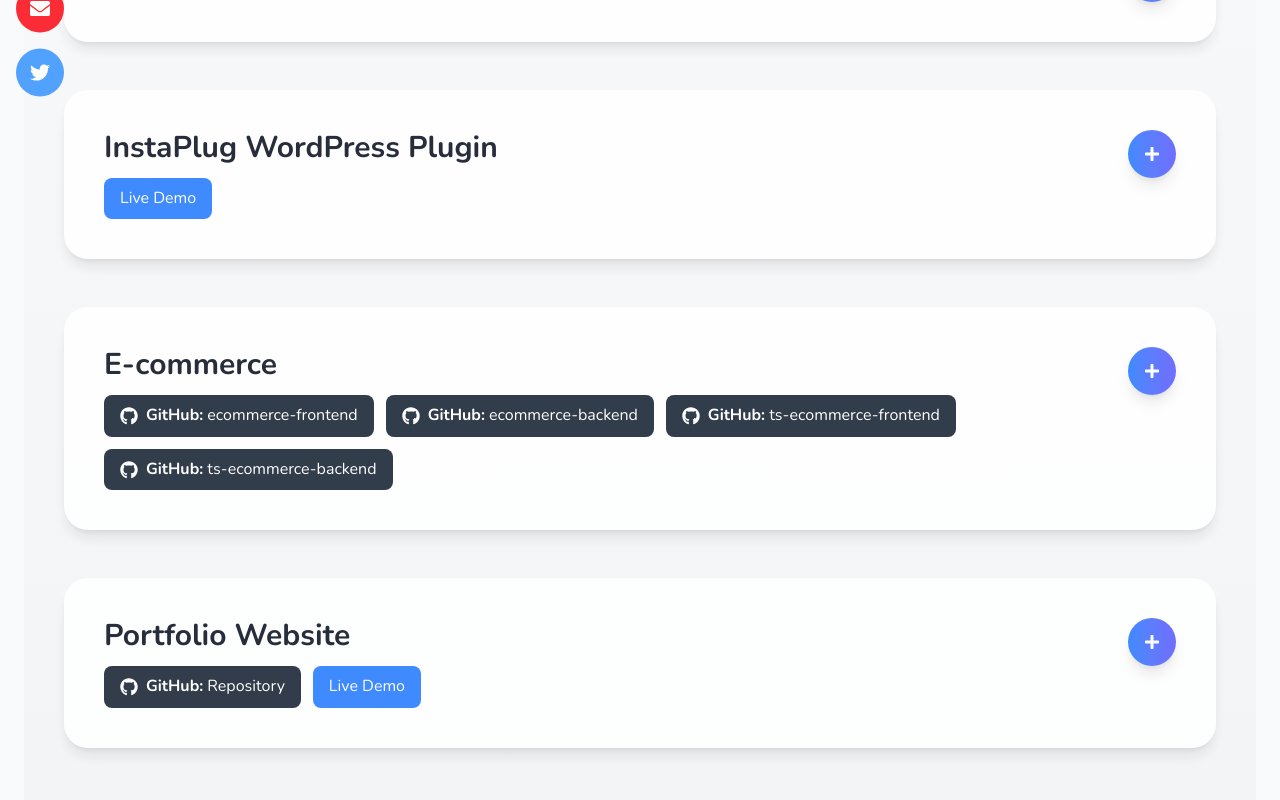
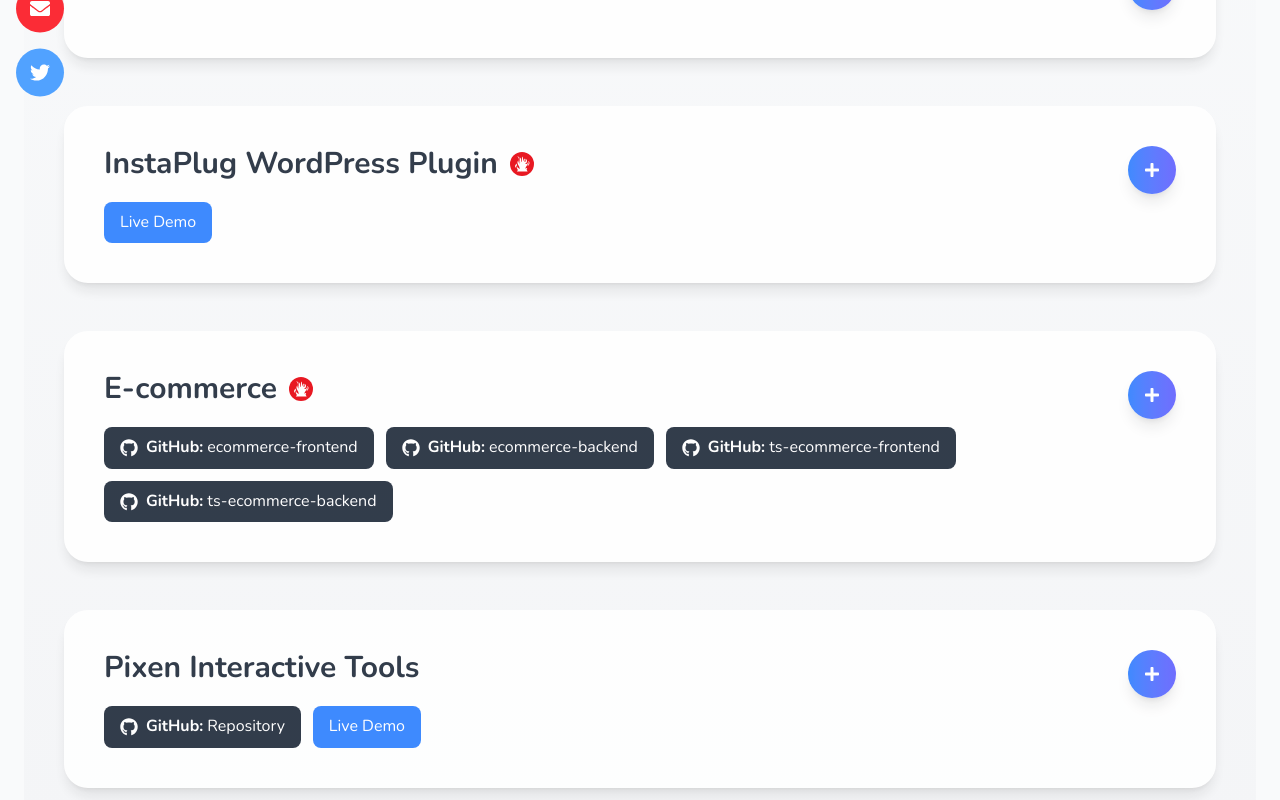
Before and after one commit to CodeBy-ParthKhambhadiya/parth-portfolio, a Next.js app: page /projects in a window 1280 px wide. Shown: the part 600-1400 px from the top of the page. Built offline with nearby package versions, Linux system fonts and the light colour scheme.

Commit message:
changed css in project page

```diff
--- a/package.json
+++ b/package.json
@@ -10,6 +10,7 @@
   },
   "dependencies": {
     "@emailjs/browser": "^4.4.1",
+    "@heroicons/react": "^2.2.0",
     "@next/font": "^14.2.15",
     "framer-motion": "^12.23.22",
     "html2canvas": "^1.4.1",
--- a/src/app/projects/page.tsx
+++ b/src/app/projects/page.tsx
@@ -4,11 +4,15 @@
 import { FaPlus, FaMinus } from "react-icons/fa";
 import { AnimatePresence, motion } from 'framer-motion';
 import { FaGithub } from "react-icons/fa";
+import { GiCelebrationFire } from "react-icons/gi";
+
+
 interface Project {
   title: string;
   github?: string; // optional GitHub link
   live?: string;
   description: string;
+  important: boolean; // new field to mark important projects
   details?: JSX.Element;
   githubLinks?: { label: string; url: string }[]; // optional array of GitHub links with labels
 }
@@ -26,6 +30,7 @@
     {
       title: "Easy Exam Web",
       github: "",
+      important: true,
       live: "",
       description: "A web application for students to take exams online, with dynamic scoring and analytics features.",
       details: (
@@ -90,6 +95,7 @@
     {
       title: "Shopping Platform",
       github: "",
+      important: true,
       live: "",
       description: "A PHP-based online marketplace supporting sellers and buyers with full product management features.",
       details: (
@@ -131,6 +137,7 @@
     {
       title: "InstaPlug WordPress Plugin",
       github: "",
+      important: true,
       live: "https://instaplug.app/embed-instagram-feed-in-wordpress",
       description: "A custom WordPress plugin for seamless Instagram integration and content embedding on websites.",
       details: (
@@ -201,6 +208,7 @@
     {
       title: "E-commerce",
       github: "",
+      important: true,
       githubLinks: [
 
         { label: "ecommerce-frontend", url: "https://github.com/CodeBy-ParthKhambhadiya/ecommerce-frontend" },
@@ -249,10 +257,52 @@
         </div>
       ),
     },
+    {
+      title: "Pixen Interactive Tools",
+      important: false,
+      github: "https://github.com/CodeBy-ParthKhambhadiya/pixen-interactive-tools",
+      live: "https://pixen-interactive-tools.vercel.app/", // replace with actual live link
+      description: "A minimal toolkit for playing with pixels and design. Perfect for creative experiments, graphics, or image-based projects.",
+      details: (
+        <div className="mt-2 text-gray-700 space-y-2 text-sm md:text-base">
 
+          <h4 className="font-semibold">1. Purpose</h4>
+          <p>- Provides tools to experiment with pixel-based designs and interactive graphics.</p>
+          <p>- Allows users to quickly test ideas, scan text, and simulate AI chats.</p>
+
+          <h4 className="font-semibold mt-2">2. Tools & Features</h4>
+          <ul className="list-disc list-inside">
+            <li>Text Scanner: Upload and extract text from images.</li>
+            <li>Quick AI Chat Simulator: Test conversational AI quickly.</li>
+            <li>Emoji AI Chat Simulator: Play with AI responses in emoji form.</li>
+            <li>Pixel Playground: Experiment with pixel art and designs interactively.</li>
+            <li>Copy & Reuse: Easily copy generated content for your projects.</li>
+          </ul>
+
+          <h4 className="font-semibold mt-2">3. Frontend & UI</h4>
+          <ul className="list-disc list-inside">
+            <li>Responsive UI for desktop and mobile.</li>
+            <li>Minimalistic design for better focus on tools.</li>
+            <li>Interactive elements with immediate feedback.</li>
+          </ul>
+
+          <h4 className="font-semibold mt-2">4. Tech Stack Summary</h4>
+          <ul className="list-disc list-inside">
+            <li>Frontend: Next.js, React</li>
+            <li>Styling: Tailwind CSS</li>
+            <li>State Management: useState / useContext</li>
+            <li>File Handling: Browser File API for uploads</li>
+            <li>Animations & Interactivity: Framer Motion / CSS transitions</li>
+            <li>Deployment: Vercel</li>
+          </ul>
+
+        </div>
+      ),
+    },
     {
       title: "Portfolio Website",
       github: "https://github.com/CodeBy-ParthKhambhadiya/parth-portfolio",
+      important: false,
       live: "https://parth-portfolio-eosin.vercel.app/",
       description: "A personal portfolio to showcase my projects and skills, built with Next.js and Tailwind CSS.",
       details: (
@@ -321,9 +371,21 @@
                 <div className="flex-1 min-w-[250px] pr-6">
 
                   {/* Project Title */}
-                  <h3 className="text-2xl md:text-3xl font-bold mb-3 text-bg-gray-800 ">
-                    {project.title}
-                  </h3>
+                  <div className="flex items-center gap-3">
+                    <h3
+                      className={`text-2xl md:text-3xl font-bold mb-3 ${'text-gray-800'
+                        }`}
+                    >
+                      {project.title}
+                    </h3>
+
+                    {project.important && (
+                      <span className="inline-flex items-center justify-center w-6 h-6 mb-3 bg-red-600 text-white rounded-full">
+                        <GiCelebrationFire className="w-4 h-4" />
+                      </span>
+                    )}
+                  </div>
+
 
 
                   {/* GitHub & Live Links */}
```
Also changed, not shown: 1 other file (tests, documents, lock files or other folders).
